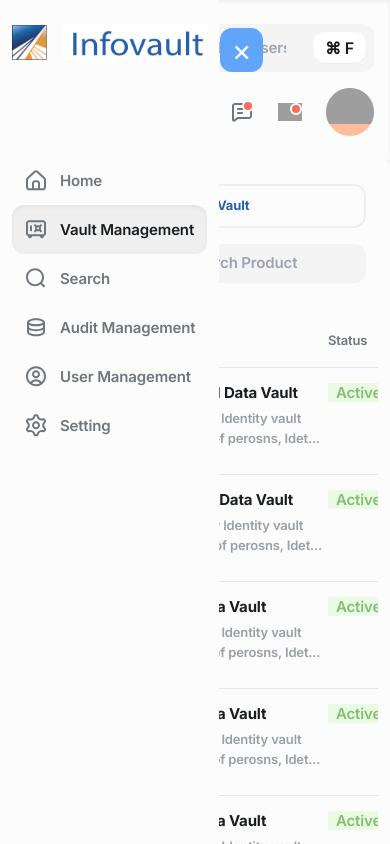
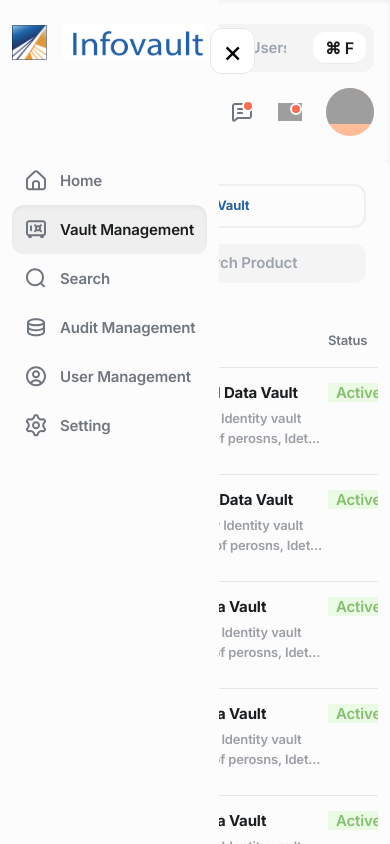
Before and after one commit to sadaatgithub/InfoVault, a Next.js app: page / in a window 390 px wide. Both pictures are taken after a click on the element 38 px from the left and 48 px from the top of the page. Shown: the top 844 px of the page. Built offline with nearby package versions, Linux system fonts and the light colour scheme; grey boxes are pictures that could not be loaded.

Commit message:
branch merged

```diff
--- a/components/SideBar.js
+++ b/components/SideBar.js
@@ -52,7 +52,7 @@ const SideBar = () => {
       <Logo />
 
       <div className={` relative  z-10`}>
-        <button className={`${burgerOpen? "":"hidden"} absolute -right-14 -top-20 px-3 py-1 grid place-items-center text-3xl bg-blue-400 text-white rounded-xl`} onClick={handleBurger}><span>&times;</span></button>
+        <button className={`${burgerOpen? "":"hidden"} absolute -right-12 -top-20 px-3 py-1 grid place-items-center text-3xl bg-white text-black rounded-xl border`} onClick={handleBurger}><span>&times;</span></button>
       </div>
 
       <ul className="w-full flex flex-col lg:gap-y-0 ">
```
